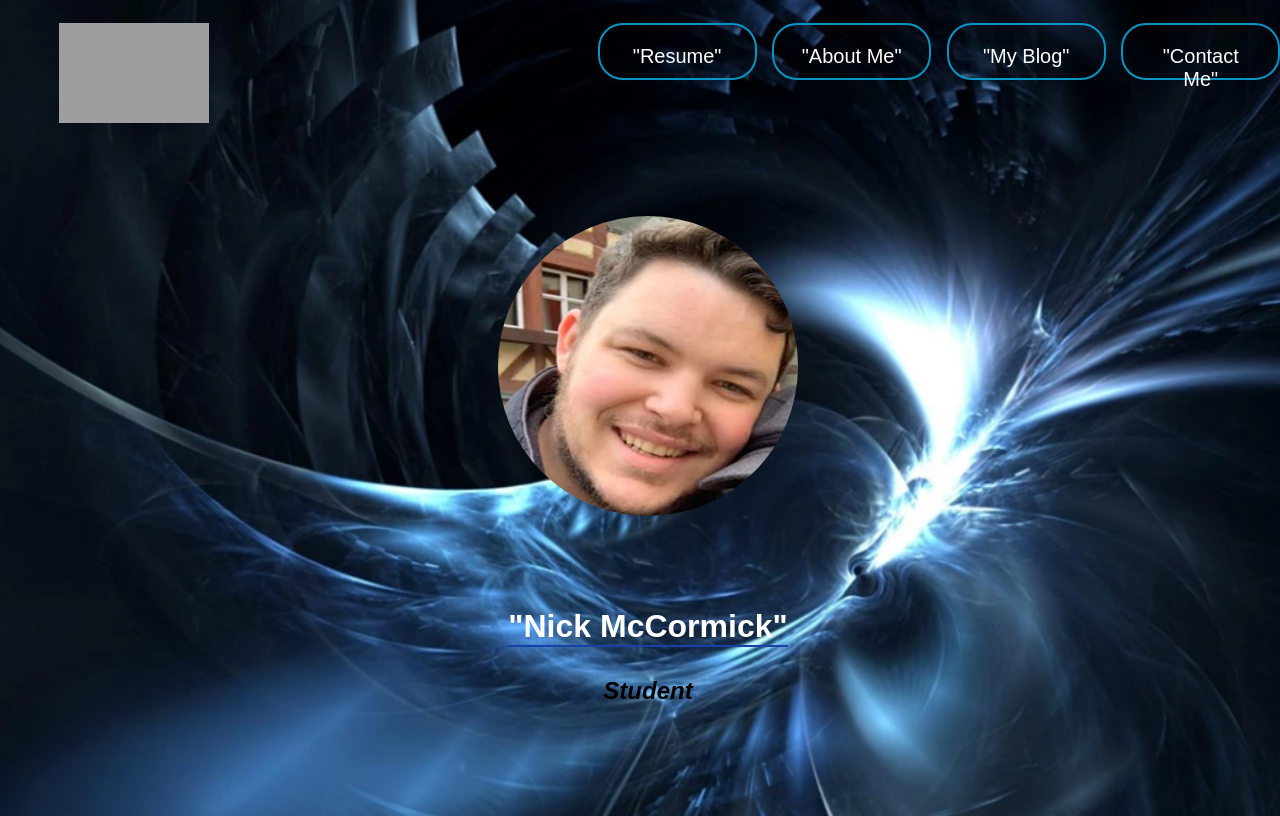
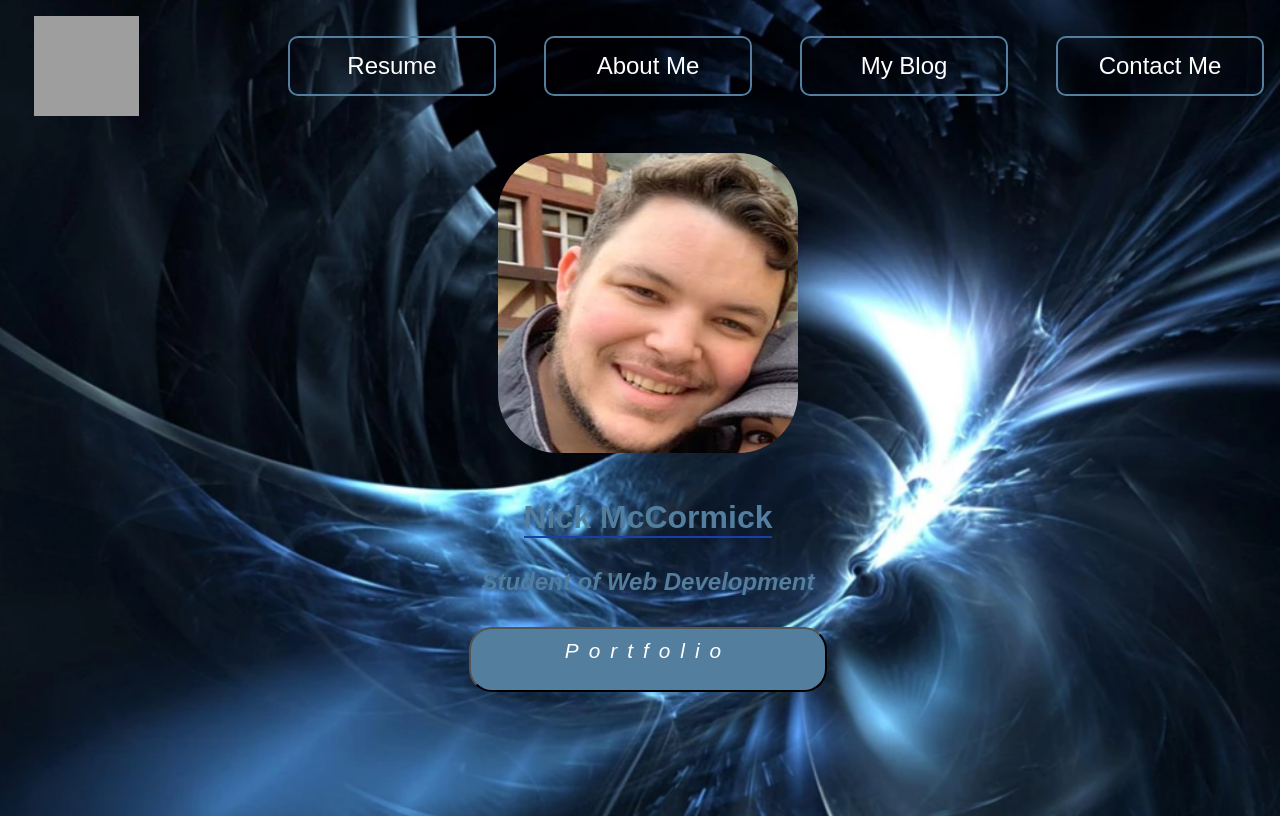
Before and after one commit to McCormickN/ACA-nmccormick-portfolio, a plain HTML site: page index.html in a window 1280 px wide. Shown: the top 816 px of the page. Drawn offline with Linux system fonts and the light colour scheme; grey boxes are pictures that could not be loaded.

Commit message:
Added other pages & adjusted buttons

```diff
--- a/index.html
+++ b/index.html
@@ -8,24 +8,21 @@
 <title>My Portfolio</title>
 </head>
 <body>
-<!-- This is a what comment line looks like in HTML -->
-<!-- The rest of your code goes between here... -->
 <header>
     <img src="https://cdn.evbuc.com/eventlogos/188084824/acastandardcirclefullname.png" class="logo" alt="austin coding academy logo">
     <nav>
-   <!-- <img src="./logo.png" class="logo" alt="Nick"> For when the logo needs to be  -->
-      <a class="has-border">"Resume"</a>
-      <a class="has-border">"About Me"</a>
-      <a class="has-border">"My Blog"</a>
-      <a class="has-border">"Contact Me"</a>
+        <a class="has-border" href="resume.html">Resume</a>
+        <a class="has-border" href="aboutme.html">About Me</a>
+        <a class="has-border" href="https://medium.com/@nicholasryanmccormick"target="_blank">My Blog</a>
+        <a class="has-border" href="contactme.html">Contact Me</a>
 </nav>
 </header>
 <Main>
  <img src="nickm.PNG" id="profile-pic" alt="Nick McCormick">
- <h1>"Nick McCormick"</h1>
- <h2>Student</h2>
+ <h1>Nick McCormick</h1>
+ <h2>Student of Web Development</h2>
+ <button id="portfolio">Portfolio</button>
     <nav>
 </Main>
-<!-- ...and here. -->
 </body>
 </html>
--- a/style.css
+++ b/style.css
@@ -6,96 +6,103 @@ body {
     width: 100vw;
     height: 100vh;
   }
-  /* What kind of selector is this? */
+  header {
+    display: grid;
+    grid-template-columns: 20% 80%;
+    width: 100%;
+  }
   .logo {
-    width: 150px;
+    width: 105px;
     height: 100px;
     margin: 3% 10%;
   }
-
-  header {
-    display: grid;
-    grid-template-columns: 40% 60%;
+  nav {
+    display: flex;
+    justify-content: center;
     width: 100%;
+    padding-right: 15px;
+    margin-right: 25px;
   }
-
+  nav > a {
+    margin: auto;
+    height: auto;
+    width: 15%;
+    color: #537E9D
+    font-family: Arial, Helvetica, sans-serif;
+    font-size: 24px;
+    text-align: center;
+    border-radius: 10px;
+    background: transparent;
+    border: 2px solid white;
+    flex-wrap: nowrap;
+    justify-content: space-between;
+  }
+  .has-border {
+    border-radius: 10px;
+    border: 2px solid #537E9D;
+    background: none;
+    padding: 10px 10px;
+  }
   main {
     height: auto;
     width: 100%;
     display: grid;
     grid-template-columns: 30% 40% 30%;
   }
-
-  /* This is an element within and element selector */
-  nav > a {
-    margin: 2% 1% 3%;
-    height: 10%;
-    width: 15%;
-    color: white;
-    font-family: Arial, Helvetica, sans-serif;
-    font-size: 20px;
-    border-radius: 25px;
-    background: transparent;
-    padding: 20px;
-    text-align: center;
-    border: 2px solid white;
-  }
-
-  .has-border {
-    border-radius: 25px;
-    border: 2px solid #0795C3;
-    background: none;
-    padding: 20px;
-  }
-
-  nav {
-    display: flex;
-    justify-content: flex-end;
-    width: 100%;
-    padding-right: 2%;
-  }
-  /* This is an ID selector */
   #profile-pic {
     width: 300px;
     height: 300px;
-    border-radius: 50%;
-    margin: 15% auto;
+    border-radius: 20%;
+    margin: 30px auto;
     grid-column: 2/3;
   }
-
   h1 {
-    color:white;
+    color:#537E9D;
     grid-column: 2/3;
     margin: 3% auto;
-    border-bottom: 2px solid #1940A9;;
+    border-bottom: 2px solid #1940A9;
+    text-shadow: 5px rgb(105, 120, 161);
   }
-
   h2 {
+    color:#537E9D;
     grid-column: 2/3;
     margin: 3% auto;
     font-style: italic;
+    flex-wrap: nowrap;
   }
-
   .small-text {
     grid-column: 2/3;
-    color: white;
+    color: #BBF6FB;
     font-size: 10px;
     margin: 3% auto;
   }
-
   button {
     grid-column: 2/3;
     margin: 3% auto;
     width: 70%;
     height: 15%;
     font-family: Arial, Helvetica, sans-serif;
-    font-size: 20px;
-    border-radius: 25px;
-    background: transparent;
-    padding: 20px;
-    padding-bottom: 5%;
+    font-size: 130%;
+    border-radius: 23px;
+    background: solid;
+    background-color: #537E9D;
+    padding: 10px;
+    padding-bottom: 10%;
     text-align: center;
-    color: rgb(255, 0, 0);
-    letter-spacing: 16px;
+    color: rgb(255, 255, 255);
+    letter-spacing: 10px;
     font-style: italic;
+
   }
+.has-border:link, .has-border:visited {
+  background-color: transparent;
+  color: white;
+  padding: 14px 25px;
+  text-align: center;
+  text-decoration: none;
+  display: inline-block;
+}
+.has-border:hover, .has-border:active {
+  background-color: #537E9D;
+  color: white;
+}
```
Also changed, not shown: aboutme.html (added, +23 -0 lines), contactme.html (added, +23 -0 lines), portfolio.html (added, +24 -0 lines), resume.html (added, +23 -0 lines).
